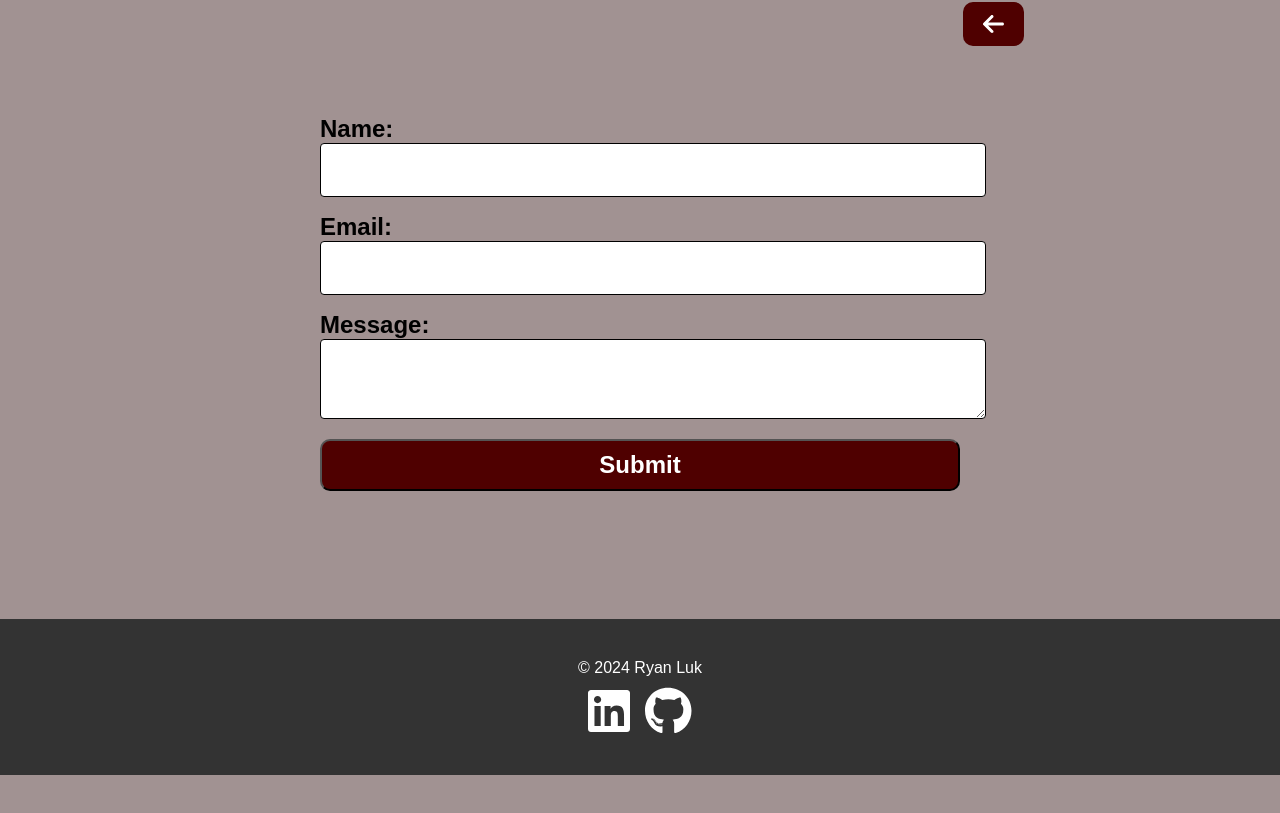
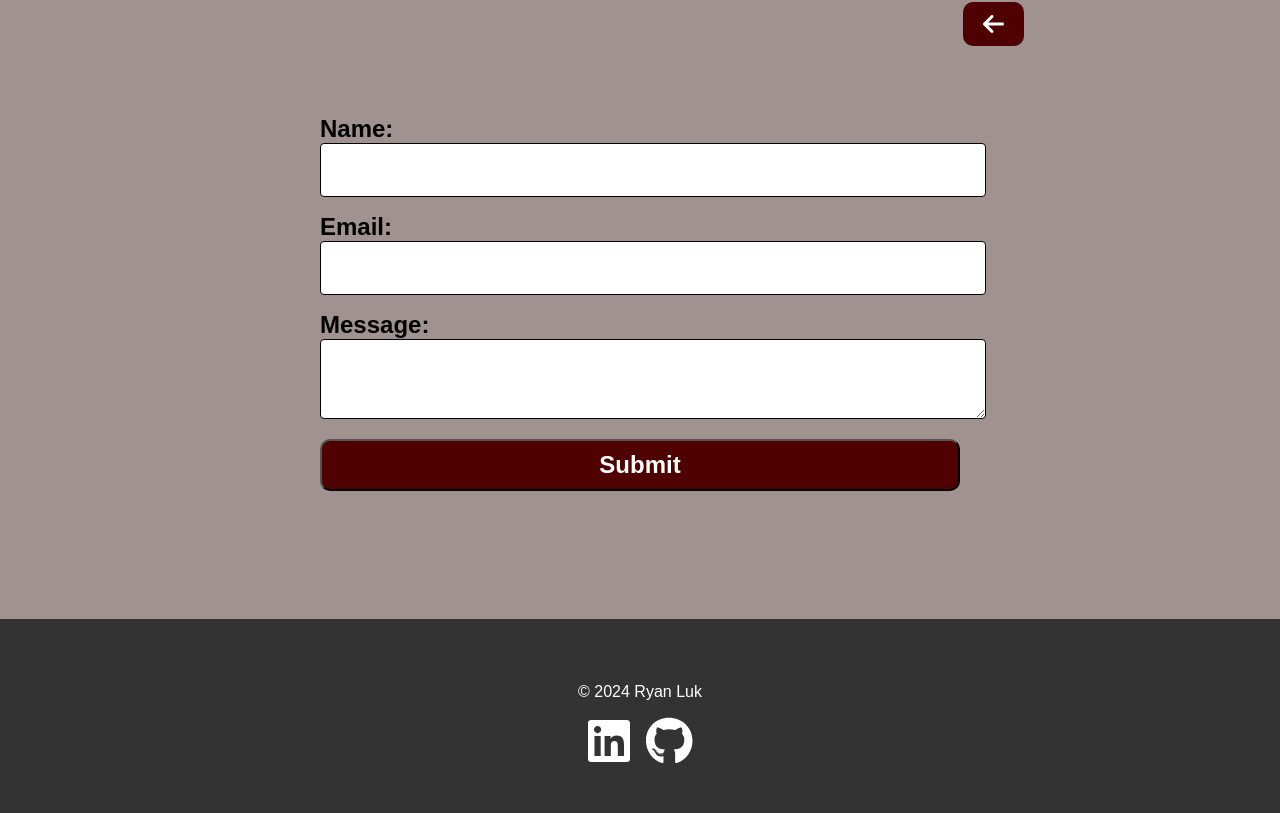
Before and after one commit to luk-ryan/luk-ryan.github.io, a React (Vite) app: page /contact in a window 1280 px wide. Shown: the part 451-1264 px from the top of the page. Before the commit the page ends 1226 px from the top, so only its background shows below. Built offline with nearby package versions, Linux system fonts and the light colour scheme.

Commit message:
tried to fix footer not sticking to bottom of screen on about me page, but not working yet

```diff
--- a/src/index.css
+++ b/src/index.css
@@ -22,6 +22,8 @@
 
 body {
   margin: 0;
+  display: flex;
+  flex-direction: column;
   background-color: var(--background-color);
   font-family: var(--font-family);
 }
@@ -310,15 +312,16 @@ body {
 .footer {
   background-color: var(--footer-bg);
   color: var(--secondary-text-color);
-  padding: 40px 0;
+  padding: 4rem 0;
   text-align: center;
+  width: 100%; /* Ensure the footer spans the full width */
 }
 
 /* Social Links */
 .footer-content {
-  max-width: 1200px;
+  max-width: 75rem;
   margin: 0 auto;
-  padding: 0 20px;
+  padding: 0 3rem;
 }
 
 .footer p {
@@ -328,11 +331,10 @@ body {
 
 .social-links {
   list-style-type: none;
-  padding: 0;
-  margin: 10px 0 0;
   display: flex;
   justify-content: center;
-  gap: 15px;
+  padding: 0;
+  gap: 1rem;
 }
 
 .social-links a {
```
